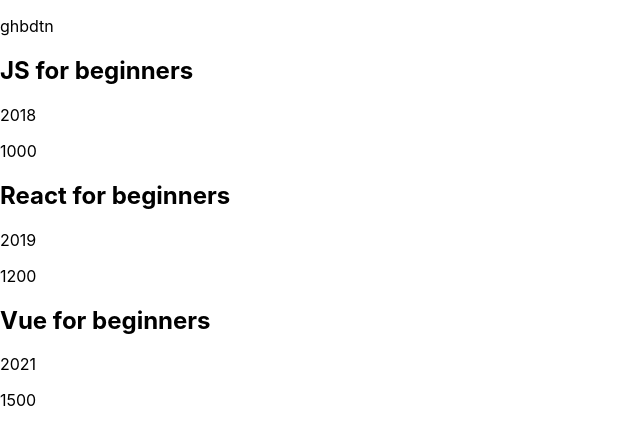
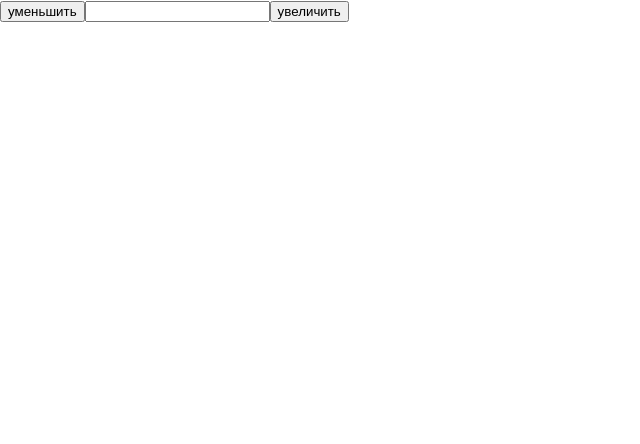
Before and after one commit to syaaav/sky-react-hw1, a React (Create React App) app: page / in a window 1280 px wide. Shown: the top 444 px of the page, without its empty margins (0-640 px from the left). Built offline with nearby package versions, Linux system fonts and the light colour scheme.

Commit message:
Create my first Class Component

```diff
--- a/src/Homework2.js
+++ b/src/Homework2.js
@@ -1,32 +1,31 @@
-import React from 'react'
-import ReactDOM from 'react-dom'
+// import React from 'react'
+// import ReactDOM from 'react-dom'
 
-function Book(props) {
-  return (
-    <div>
-      <h2>{props.name}</h2>
-      <p>{props.year}</p>
-      <p>{props.price}</p>
-    </div>
-  )
-}
+// function Book(props) {
+//   return (
+//     <div>
+//       <h2>{props.name}</h2>
+//       <p>{props.year}</p>
+//       <p>{props.price}</p>
+//     </div>
+//   )
+// }
 
-function App() {
-  return (
-    <div>
-      <p>ghbdtn</p>
-      <Book name="JS for beginners" year="2018" price="1000" />
-      <Book name="React for beginners" year="2019" price="1200" />
-      <Book name="Vue for beginners" year="2021" price="1500" />
-    </div>
-  )
-}
+// function App() {
+//   return (
+//     <div>
+//       <Book name="JS for beginners" year="2018" price="1000" />
+//       <Book name="React for beginners" year="2019" price="1200" />
+//       <Book name="Vue for beginners" year="2021" price="1500" />
+//     </div>
+//   )
+// }
 
-const root = ReactDOM.createRoot(document.getElementById('root'))
-root.render(
-  <React.StrictMode>
-    <App />
-  </React.StrictMode>
-)
+// const root = ReactDOM.createRoot(document.getElementById('root'))
+// root.render(
+//   <React.StrictMode>
+//     <App />
+//   </React.StrictMode>
+// )
 
-export default App
+// export default App
--- /dev/null
+++ b/src/Homework3.js
@@ -0,0 +1,103 @@
+import React from 'react'
+// import ReactDOM from 'react-dom'
+
+// ЗАДАНИЕ 1
+// class MinMax extends React.Component {
+//   constructor(props) {
+//     super(props)
+//     this.state = {
+//       curCount: props.min,
+//       minCount: props.min,
+//       maxCount: props.max,
+//     }
+//   }
+
+//   plus = () => {
+//     this.setState((prevState) => ({ curCount: prevState.curCount + 1 }))
+//   }
+
+//   minus = () => {
+//     this.setState((prevState) => ({ curCount: prevState.curCount - 1 }))
+//   }
+
+//   render() {
+//     const currentCount = this.state.curCount
+//     return (
+//       <div>
+//         <button
+//           type="button"
+//           disabled={currentCount === this.state.minCount}
+//           onClick={this.minus}
+//         >
+//           {' '}
+//           уменьшить{' '}
+//         </button>
+//         <span> {this.state.curCount} </span>
+//         <button
+//           type="button"
+//           disabled={currentCount === this.state.maxCount}
+//           onClick={this.plus}
+//         >
+//           {' '}
+//           увеличить{' '}
+//         </button>
+//       </div>
+//     )
+//   }
+// }
+
+// export default MinMax
+
+// ЗАДАНИЕ 2
+class MinMax extends React.Component {
+  constructor(props) {
+    super(props)
+    this.state = {
+      curCount: {},
+      minCount: props.min,
+      maxCount: props.max,
+    }
+  }
+
+  handleChange(event) {
+    this.setState({ curCount: event.target.value })
+  }
+
+  plus = () => {
+    this.setState((prevState) => ({ curCount: prevState.curCount + 1 }))
+  }
+
+  minus = () => {
+    this.setState((prevState) => ({ curCount: prevState.curCount - 1 }))
+  }
+
+  render() {
+    return (
+      <div>
+        <button
+          type="button"
+          disabled={this.state.curCount <= this.state.minCount}
+          onClick={this.minus}
+        >
+          {' '}
+          уменьшить{' '}
+        </button>
+        <input
+          type="number"
+          value={this.state.curCount}
+          onChange={this.handleChange.bind(this)}
+        />
+        <button
+          type="button"
+          disabled={this.state.curCount >= this.state.maxCount}
+          onClick={this.plus}
+        >
+          {' '}
+          увеличить{' '}
+        </button>
+      </div>
+    )
+  }
+}
+
+export default MinMax
--- a/src/index.js
+++ b/src/index.js
@@ -2,13 +2,14 @@ import React from 'react'
 import ReactDOM from 'react-dom/client'
 import './index.css'
 // import App from "./App";
-import App from './Homework2'
+// import App from './Homework2'
+import MinMax from './Homework3'
 import reportWebVitals from './reportWebVitals'
 
 const root = ReactDOM.createRoot(document.getElementById('root'))
 root.render(
   <React.StrictMode>
-    <App />
+    <MinMax min={16} max={20} />
   </React.StrictMode>
 )
 
```
